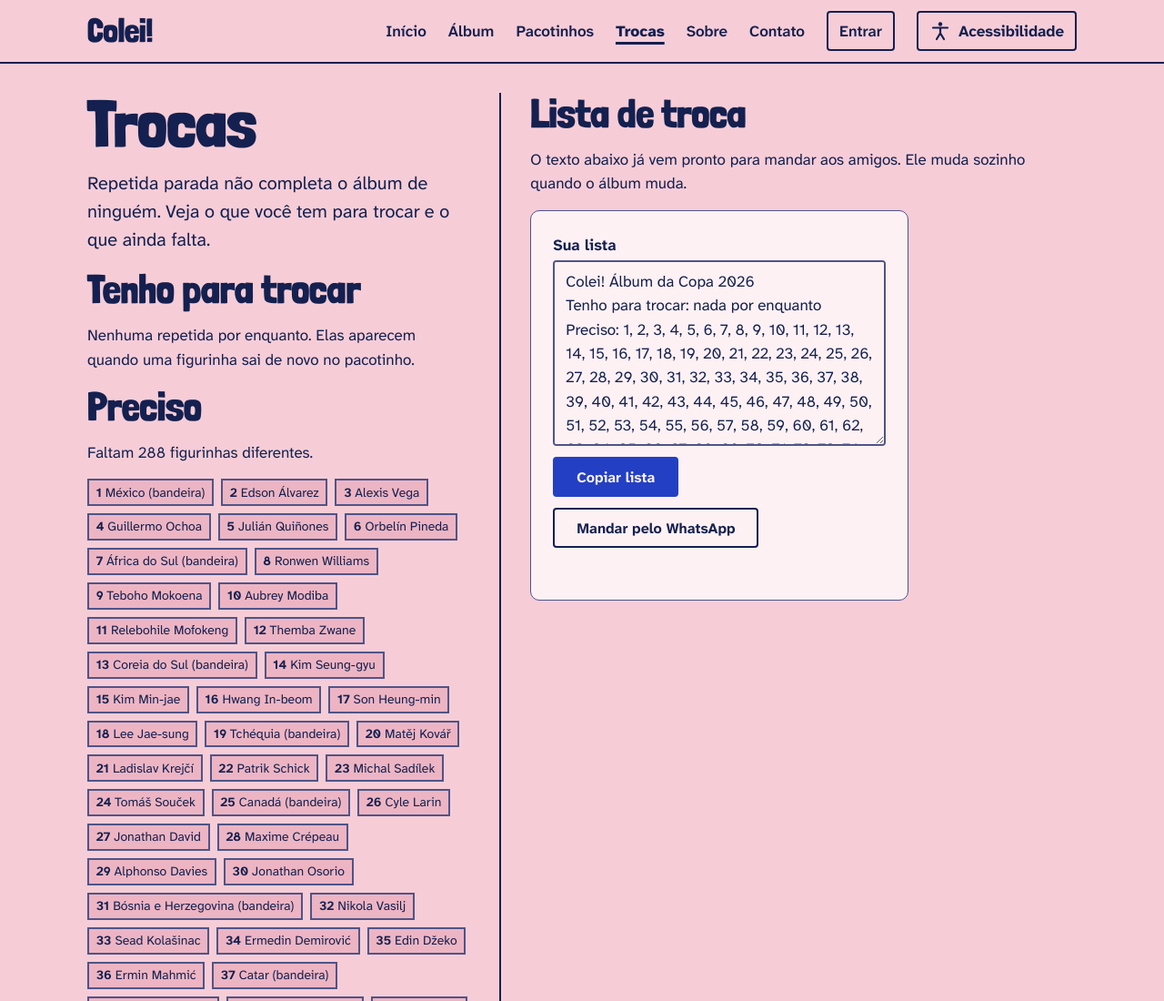
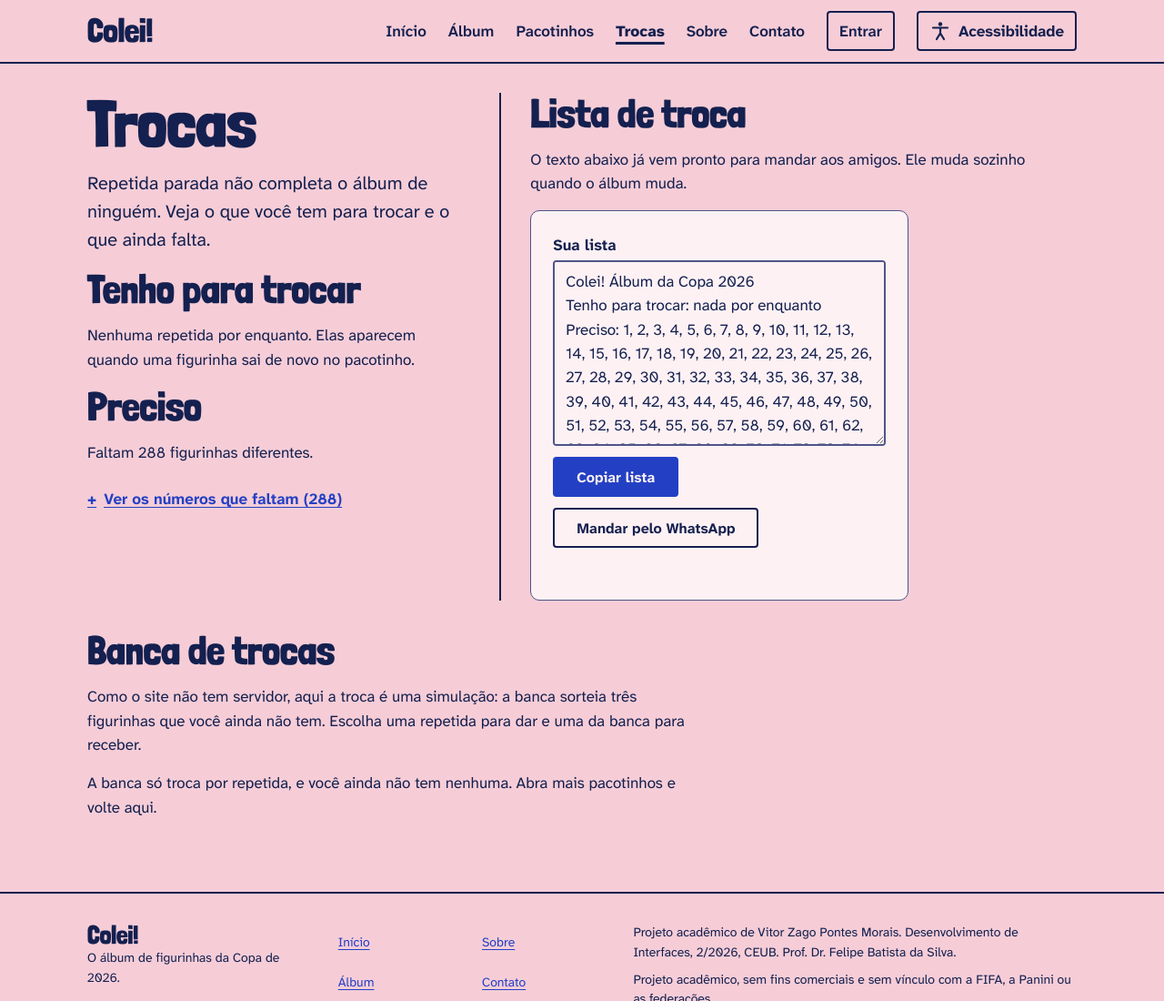
Before and after one commit to vitorzago1/album-copa-2026, a plain HTML site: page trocas.html in a window 1280 px wide. Shown: the top 1100 px of the page at 91% size. Drawn offline with Linux system fonts and the light colour scheme.

Commit message:
feat: lista do que falta em gaveta na página de trocas

```diff
--- a/js/trocas.js
+++ b/js/trocas.js
@@ -69,6 +69,12 @@ document.addEventListener('DOMContentLoaded', function () {
     if (listas.faltam.length === 1) textoFaltam = 'Falta só 1 figurinha.';
     if (listas.faltam.length === 0) textoFaltam = 'Não falta nenhuma: todas as figurinhas já saíram para você.';
     document.getElementById('faltam-texto').textContent = textoFaltam;
+
+    // A gaveta da lista some se não falta nada e já vem aberta se a lista é curta
+    const gaveta = document.getElementById('faltam-gaveta');
+    gaveta.hidden = listas.faltam.length === 0;
+    gaveta.open = listas.faltam.length <= 40;
+    document.getElementById('faltam-resumo').textContent = 'Ver os números que faltam (' + listas.faltam.length + ')';
 
     // O texto da lista de troca, uma linha para cada parte
     const tenho = listas.repetidas.map(function (fig) {
--- a/trocas.html
+++ b/trocas.html
@@ -76,7 +76,12 @@
 
         <h2 id="titulo-preciso">Preciso</h2>
         <p id="faltam-texto"></p>
-        <ul class="lista-faltam" id="lista-faltam" aria-labelledby="titulo-preciso"></ul>
+        <!-- <details> é uma gaveta do próprio HTML: abre e fecha ao clicar no resumo, sem JavaScript.
+             A lista pode ter quase 300 números, por isso começa fechada quando é longa. -->
+        <details id="faltam-gaveta">
+          <summary id="faltam-resumo">Ver a lista</summary>
+          <ul class="lista-faltam" id="lista-faltam" aria-labelledby="titulo-preciso"></ul>
+        </details>
       </div>
 
       <div class="fluxo">
```
